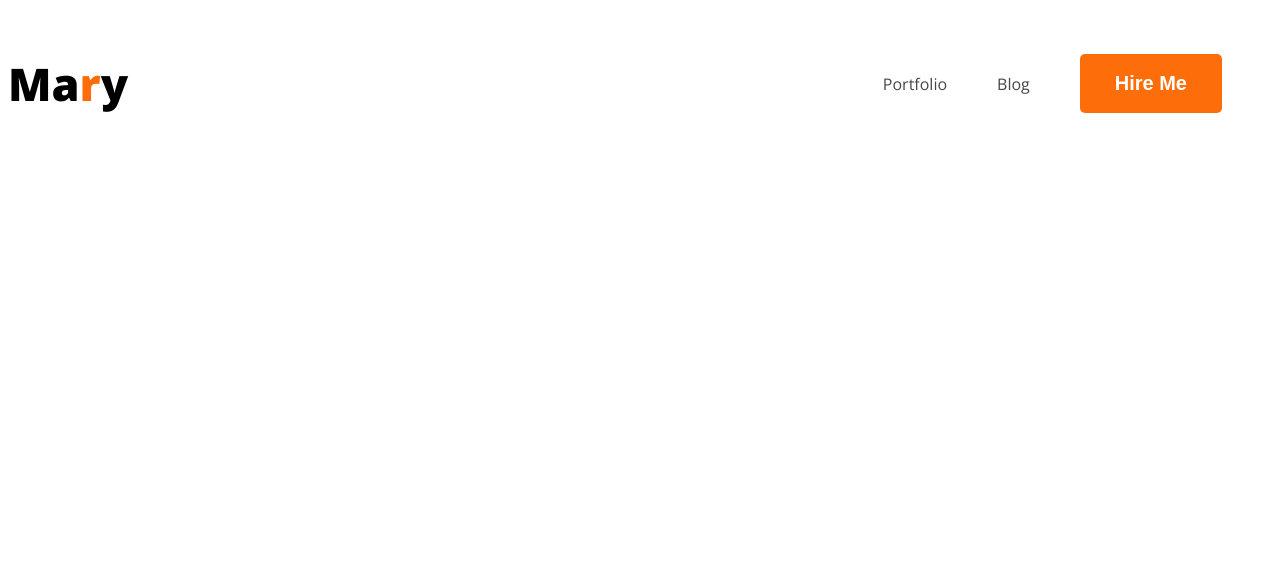
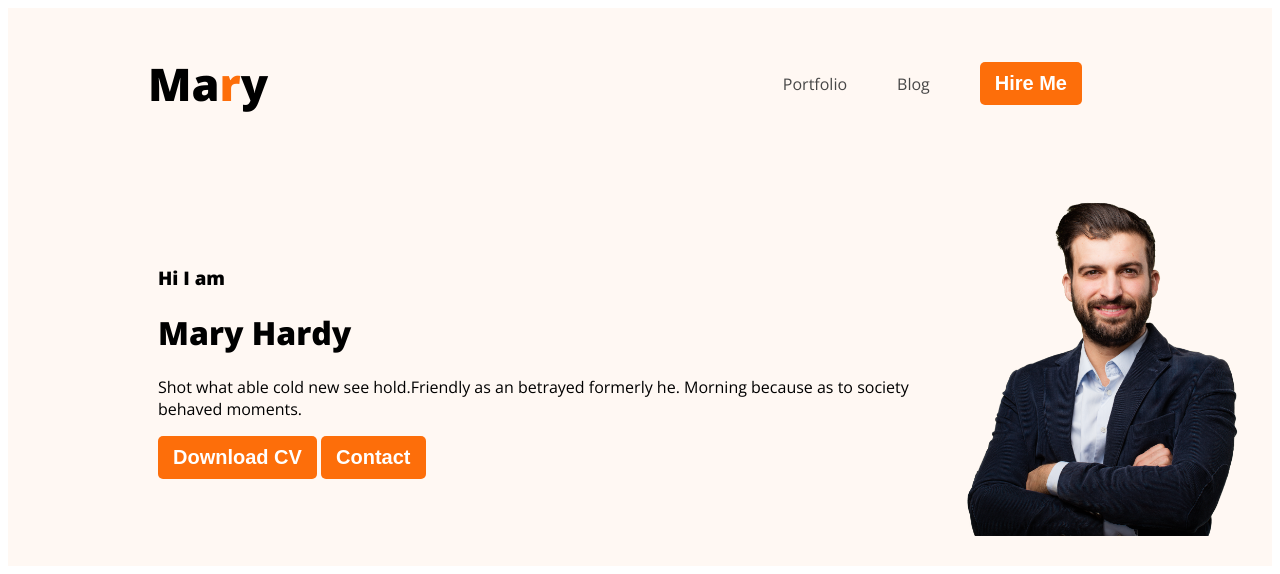
Before and after one commit to nayemislam2124/web-developer-portfolio, a plain HTML site: page index.html in a window 1280 px wide. Drawn offline with nearby package versions, Linux system fonts and the light colour scheme; a web font is replaced by a local one.

Commit message:
banner addeed

```diff
--- a/index.html
+++ b/index.html
@@ -10,7 +10,7 @@
     <link href="https://fonts.googleapis.com/css2?family=Alkatra&family=Hind+Siliguri&family=Open+Sans:wght@400;800&family=Poppins:wght@300;400&family=Ubuntu&display=swap" rel="stylesheet">
 </head>
 <body>
-    <header>
+    <header class="header">
         <nav>
             <h3 class="logo">Ma<span class="r">r</span>y</h3>
             <ul>
@@ -19,7 +19,17 @@
                 <li><button class="btn-primary">Hire Me</button> </li>
             </ul>
         </nav>
-
+        <div class="banner">
+            <div class="banner-content">
+                <h3 class="banner-h3">Hi I am</h3>
+                <h1 class="banner-tittle">Mary Hardy</h1>
+                <p>Shot what able cold new see hold.Friendly as an betrayed formerly he. Morning because as to society behaved moments.</p>
+                <button class="btn-primary">Download CV</button>
+                <button class="btn-primary">Contact</button>
+            </div>
+            <img src="images/hardy.png" class="profile-pic">
+            <!-- <img src="images/developer.png"> -->
+        </div>
     </header>
     <main>
 
--- a/portfolio.css
+++ b/portfolio.css
@@ -1,9 +1,13 @@
 /* nav relatad style */
+body{
+    font-family:open sans;
+}
 nav{
     display:flex;
     font-family:open sans;
     justify-content:space-between;
     align-items:center;
+    margin:0 140px;
 }
 .logo{
     color:black;
@@ -20,11 +24,12 @@ nav{
     font-size:20px;
     color:white;
     font-weight:700;
-    padding:18px 35px;
+    padding:10px 15px;
 }
 nav > ul{
     display:flex;
     align-items:center;
+
 }
 nav li{
     list-style:none;
@@ -34,3 +39,15 @@ nav li a {
     text-decoration:none;
     color:#474747;
 }
+/* header related style */
+.header{
+    background-color:#FFF8F3;
+}
+.banner{
+    padding:30px 30px 30px 150px;
+    display:flex;
+    align-items:center;
+}
+.profile-pic{
+    width:300px;
+}
```
